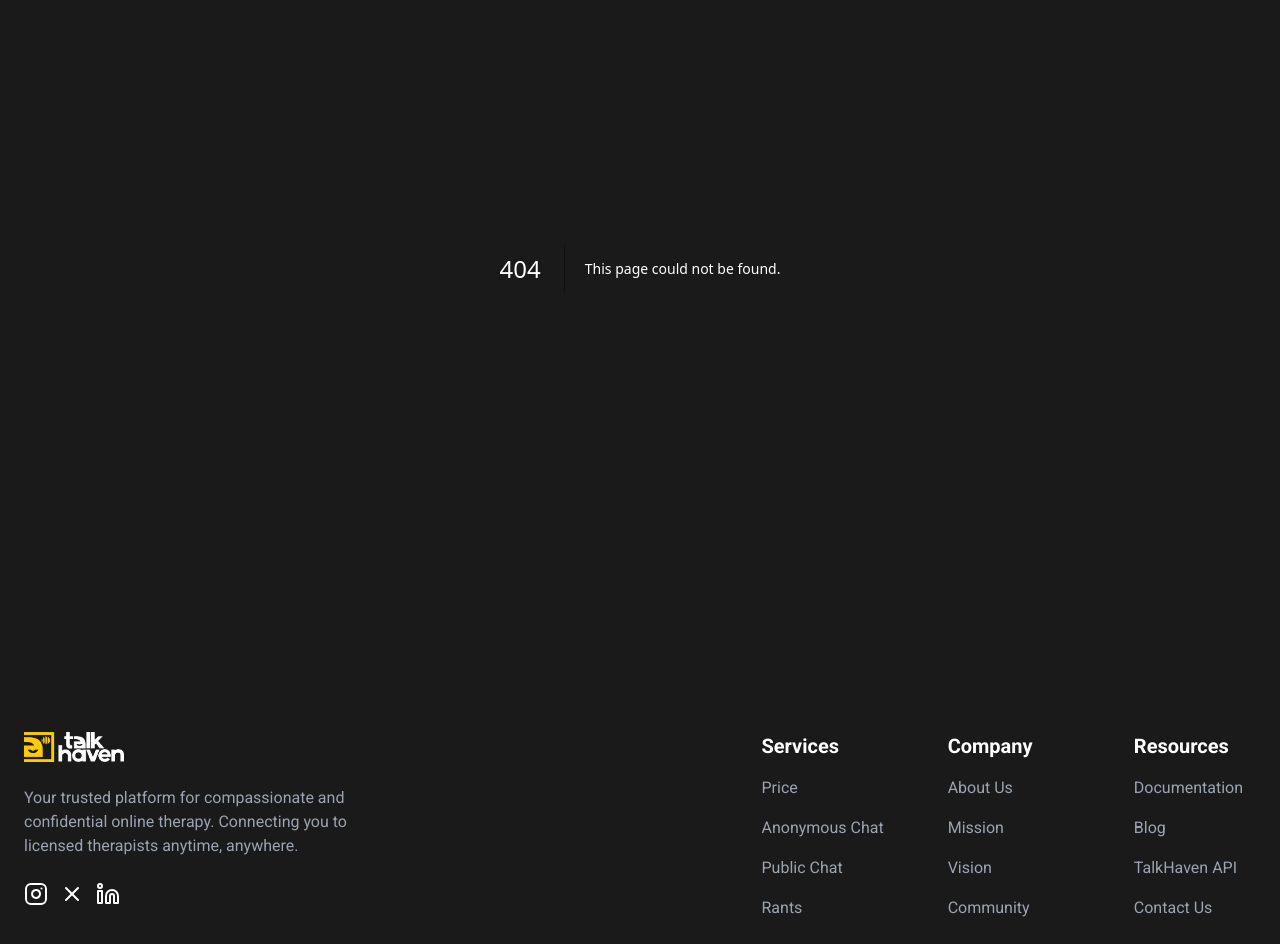
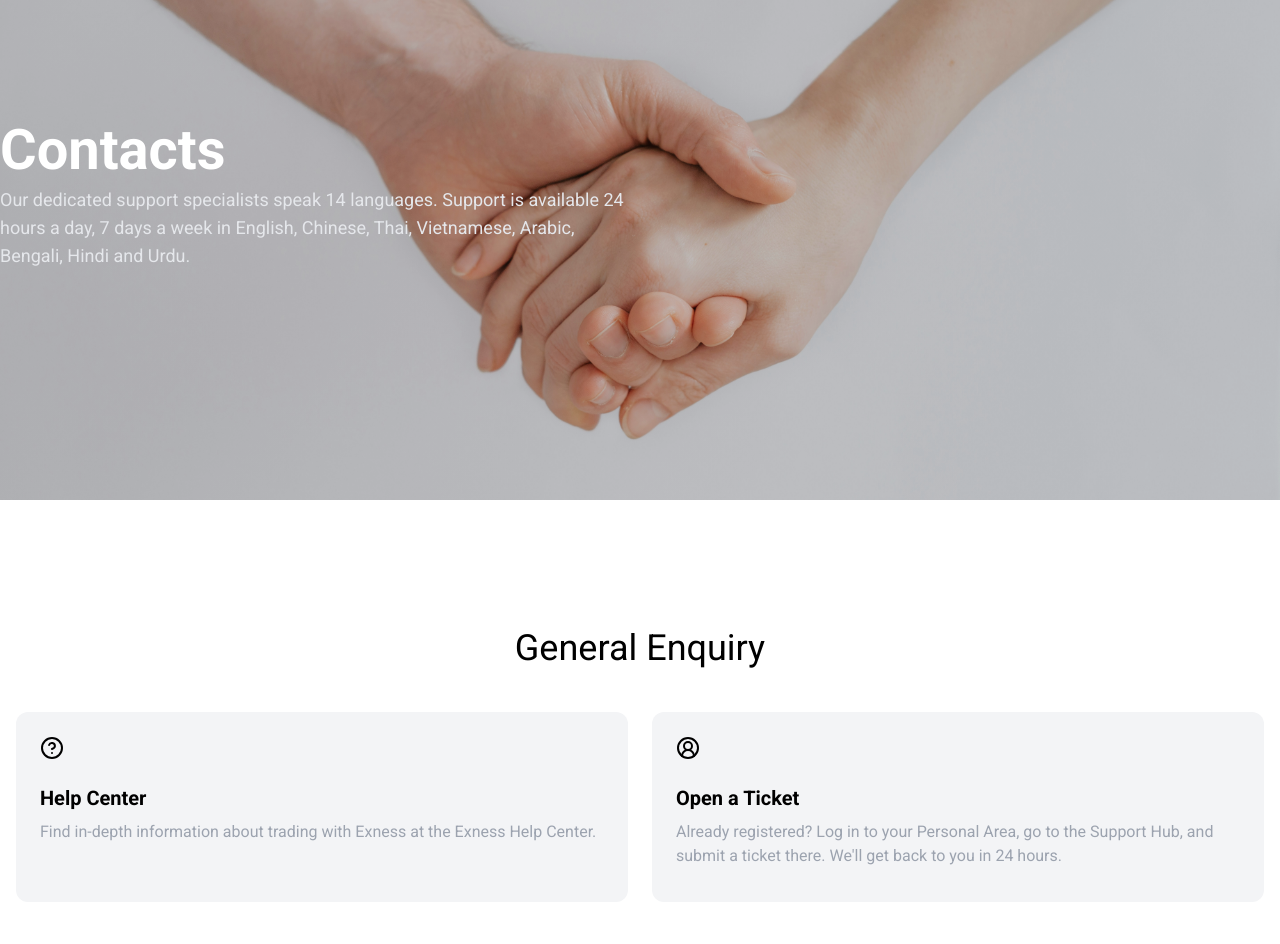
Before and after one commit to Lapark100/talkhaven--v1, a Next.js app: page /contact in a window 1280 px wide. Before the commit this address had no page. Shown: the part 180-1124 px from the top of the page. Built offline with nearby package versions, Linux system fonts and the light colour scheme.

Commit message:
complete contact us page

```diff
--- /dev/null
+++ b/app/contact/components/contact-features.js
@@ -0,0 +1,70 @@
+import { CircleHelp, CircleUserRound } from "lucide-react";
+import Image from "next/image";
+import whyImage from "@/public/images/contct-us.jpg"
+import ng from "@/public/images/ng.svg"
+
+export default function ContactFeatures() {
+  return (
+    <div className="bg-white text-black py-32">
+      <div className="max-w-sm md:max-w-7xl mx-auto px-4">
+        {/* Features */}
+        <div className="space-y-11">
+          <h2 className="text-4xl text-center">General Enquiry</h2>
+
+          {/* Cards Wrapper */}
+          <div className="flex flex-col md:flex-row gap-6">
+            {/* Help Center Card */}
+            <div className="flex flex-col space-y-6 bg-gray-100 rounded-xl p-6 w-full md:w-[616px] h-[190px]">
+              <CircleHelp className="w-6 h-6 text-black" />
+              <div className="space-y-2">
+                <h3 className="text-xl font-semibold">Help Center</h3>
+                <p className="text-gray-400">
+                  Find in-depth information about trading with Exness at the Exness Help Center.
+                </p>
+              </div>
+            </div>
+
+            {/* Open Ticket Card */}
+            <div className="flex flex-col space-y-6 bg-gray-100 rounded-xl p-6 w-full md:w-[616px] h-[190px]">
+              <CircleUserRound className="w-6 h-6 text-black" />
+              <div className="space-y-2">
+                <h3 className="text-xl font-semibold">Open a Ticket</h3>
+                <p className="text-gray-400">
+                  Already registered? Log in to your Personal Area, go to the Support Hub, and submit a ticket there. We'll get back to you in 24 hours.
+                </p>
+              </div>
+            </div>
+          </div>
+
+          <Image
+            src={whyImage}
+            alt="why-image"
+            className="w-full md:w-[80rem] h-[350px] md:h-[459.58px] object-cover"
+          />
+
+          <div className="pt-16 pb-16">
+            <h3 className="text-3xl text-center">Talk Haven offices</h3>
+          </div>
+
+          <div className="space-y-3" >
+            <div className="flex gap-3 items-center">
+              <Image
+                src={ng}
+                alt="why-image"
+                className="w-full md:w-[24px] h-[350px] md:h-[24px] object-cover"
+              />
+
+              <h2>
+                Nigeira
+              </h2>
+
+            </div>
+            <p>
+                1, Siafi Street, Porto Bello, Office 401 Limassol
+              </p>
+          </div>
+        </div>
+      </div>
+    </div>
+  );
+}
--- /dev/null
+++ b/app/contact/components/contact-hero.js
@@ -0,0 +1,23 @@
+export default function ContactHero () {
+    return (
+        <section
+          style={{
+  backgroundImage: `linear-gradient(to bottom, rgba(0, 0, 0, 0.2), rgba(0, 0, 0, 0.2)), url('/images/roman-kraft-0EVKn3-5JSU-unsplash.jpg')`,
+  backgroundSize: "cover",
+  backgroundPosition: "center",
+}}
+          className="m-0 p-0 h-[600px] md:h-[600px] flex justify-center items-center mt-20"
+        >
+          <div className="max-w-sm md:max-w-7xl mx-auto w-full">
+            <div className="w-full flex flex-col text-left md:items-start md:w-1/2">
+              {/* Content Here */}
+              <h1 className="text-4xl text-center md:text-left md:text-[56px] font-semibold text-white">Contacts</h1>
+              <p className=" text-[20px] pt-2 md:pt-4 text-center md:text-left md:text-lg text-gray-200">
+              Our dedicated support specialists speak 14 languages. Support is available 24 hours a day, 7 days a week in English, Chinese, Thai, Vietnamese, Arabic, Bengali, Hindi and Urdu.
+              </p>
+
+            </div>
+          </div>
+        </section>
+      );
+    }
--- /dev/null
+++ b/app/contact/layout.js
@@ -0,0 +1,12 @@
+import PageHeader from "@/components/pages-header"
+
+
+export default function Layout({children}) {
+    return (
+    <>
+    <PageHeader />
+    <main>{children}</main>
+
+    </>
+    )
+    }
--- /dev/null
+++ b/app/contact/page.js
@@ -0,0 +1,14 @@
+
+import ContactFeatures from "./components/contact-features";
+import ContactHero from "./components/contact-hero";
+
+
+export default function Contact () {
+      return (
+            <>
+          <ContactHero />
+          <ContactFeatures />
+
+            </>
+      )
+}
--- a/components/why.js
+++ b/components/why.js
@@ -4,6 +4,7 @@ import { motion } from "framer-motion";
 import whyImage from "../public/images/xxl_exness_why_exness_4827c10344.jpg";
 import { CircleCheck } from "lucide-react";
 import consts from "../const/const";
+import whyImage from "../public/images/xxl_exness_why_exness_4827c10344.jpg";
 
 export default function WhyUs() {
   return (
```
Also changed, not shown: public/images/contct-us.jpg (added), public/images/ng.svg (added).
